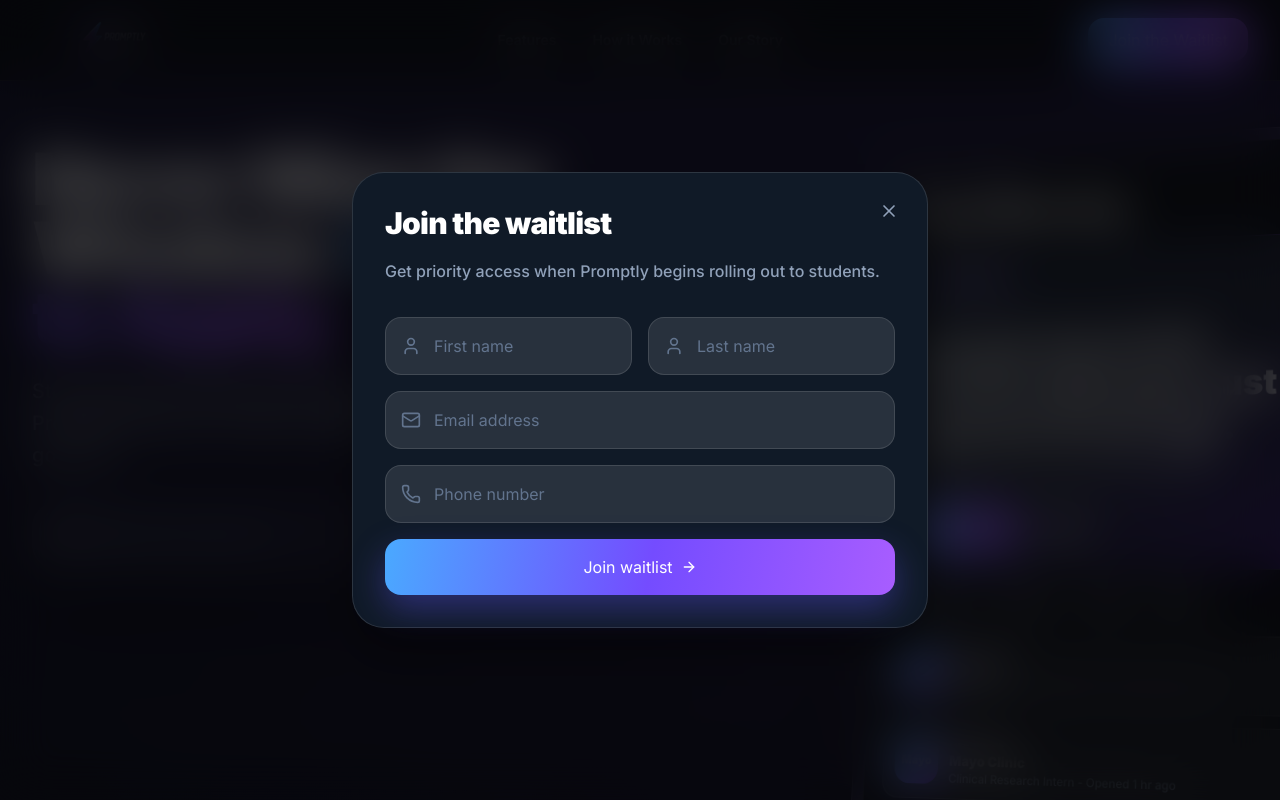
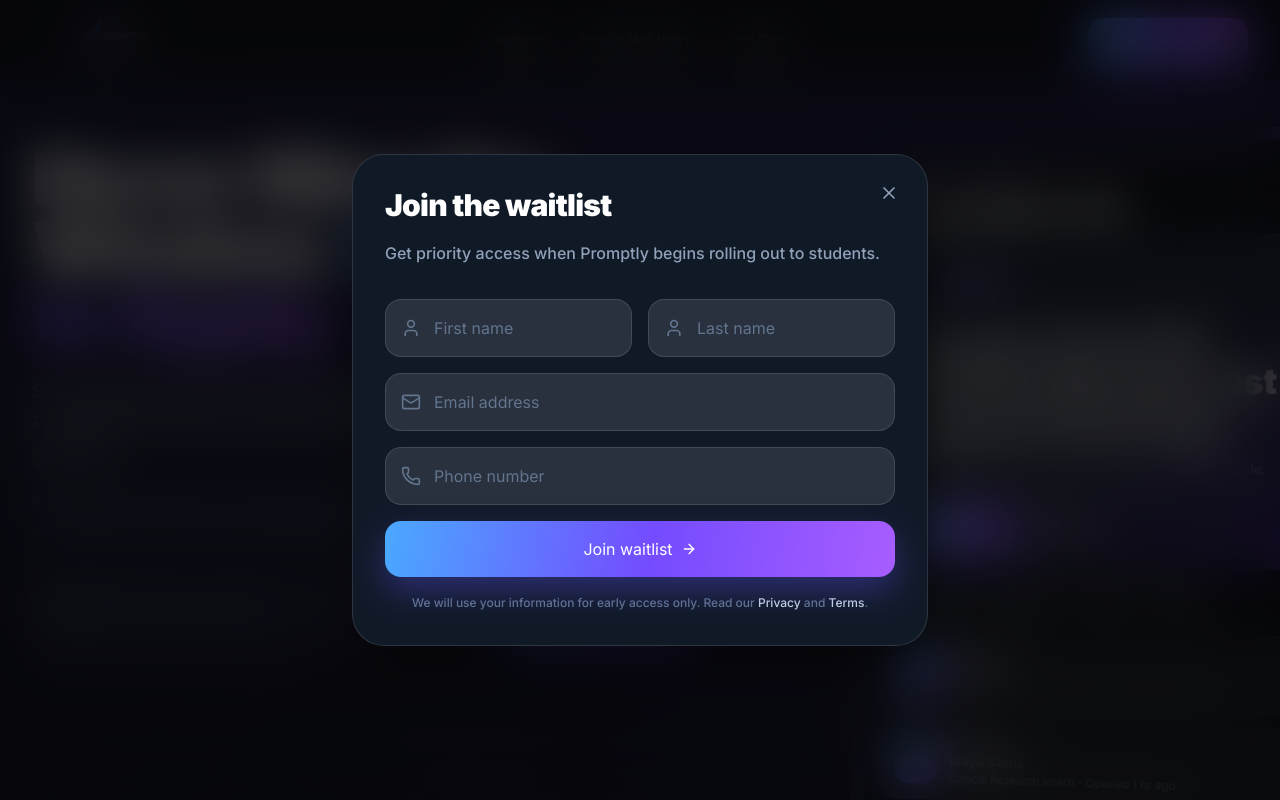
Before and after one commit to camerondhicks/promptly-homepage, a React (Vite) app: page / in a window 1280 px wide. Both pictures are taken after a click on the button "Join the Waitlist". Shown: the top 800 px of the page. Built offline with nearby package versions, Linux system fonts and the light colour scheme.

Commit message:
Update pre-launch copy and privacy links

```diff
--- a/src/App.jsx
+++ b/src/App.jsx
@@ -18,24 +18,24 @@
 
 const navLinks = [
   { label: "Features", href: "#features" },
-  { label: "How it Works", href: "#how-it-works" },
+  { label: "How It Will Work", href: "#how-it-works" },
   { label: "Our Story", href: "#our-story" },
 ];
 
 const features = [
   {
     title: "Live Openings Feed",
-    body: "Filter instantly by Technology, Healthcare, Science, and Policy. Track exact deadlines and opening times.",
+    body: "Students will filter instantly by Technology, Healthcare, Science, and Policy while tracking exact deadlines and opening times.",
     icon: Radar,
   },
   {
     title: "Recruiting Cycles Timeline",
-    body: "Visualize the entire year. Know exactly when companies like NASA, Mayo Clinic, and Spotify typically open their applications.",
+    body: "Students will visualize the entire year and know when companies like NASA, Mayo Clinic, and Spotify typically open their applications.",
     icon: CalendarDays,
   },
   {
     title: "Multi-Channel Alerts",
-    body: "Receive instant push notifications directly to your lock screen, alongside daily email digests and SMS alerts for time-sensitive roles.",
+    body: "Students will receive instant push notifications directly to their lock screen, alongside daily email digests and SMS alerts for time-sensitive roles.",
     icon: Bell,
   },
 ];
@@ -43,36 +43,36 @@
 const steps = [
   {
     title: "Set Your Filters",
-    body: "Select your major, graduation year, and target industries.",
+    body: "You will select your major, graduation year, and target industries.",
     icon: Filter,
   },
   {
     title: "Save Your Firms",
-    body: "Star the companies you care about most to keep them close.",
+    body: "You will star the companies you care about most to keep them close.",
     icon: Star,
   },
   {
     title: "Get Notified",
-    body: "Wait for the ping. Apply before the competition even knows the role exists.",
+    body: "Promptly will ping you so you can apply before the competition even knows the role exists.",
     icon: Zap,
   },
 ];
 
 const faqItems = [
   {
-    question: "How fast are the notifications?",
+    question: "How fast will the notifications be?",
     answer:
-      "Promptly is built around instant alerts. When a tracked opportunity is published, the product is designed to send students a push notification immediately so they can apply while the window is still fresh.",
+      "Promptly will be built around instant alerts. When a tracked opportunity is published, the product will be designed to notify students immediately so they can apply while the window is still fresh.",
   },
   {
-    question: "What industries do you track?",
+    question: "What industries will Promptly track?",
     answer:
-      "Promptly tracks opportunities across Technology, Healthcare, Science, Policy, and adjacent student-focused fields like Finance, Consulting, Education, Design, Marketing, and Media.",
+      "Promptly will track opportunities across Technology, Healthcare, Science, Policy, and adjacent student-focused fields like Finance, Consulting, Education, Design, Marketing, and Media.",
   },
   {
-    question: "Is there a mobile app?",
+    question: "Will there be a mobile app?",
     answer:
-      "Yes. Promptly is planned as both a web app and phone app, so students can manage their search from a dashboard and still receive time-sensitive alerts directly on their lock screen.",
+      "Yes. Promptly will launch as both a web app and phone app, so students will be able to manage their search from a dashboard and receive time-sensitive alerts directly on their lock screen.",
   },
   {
     question: "Can I follow specific companies?",
@@ -82,15 +82,15 @@
   {
     question: "Will I get too many alerts?",
     answer:
-      "Promptly is designed to keep alerts focused. You choose your industries, interests, and targets, then receive instant notifications for time-sensitive matches alongside calmer digest-style updates.",
+      "Promptly will be designed to keep alerts focused. Students will choose their industries, interests, and targets, then receive instant notifications for time-sensitive matches alongside calmer digest-style updates.",
   },
   {
-    question: "Is Promptly only for internships?",
+    question: "How will Promptly find openings faster than job boards?",
     answer:
-      "The first focus is competitive internships and early-career roles, but the same timing problem exists across fellowships, research programs, pre-professional opportunities, and student pipelines.",
+      "Promptly will monitor the career pages of companies students follow, not just job boards, so they can hear about roles closer to the moment they are released.",
   },
   {
-    question: "What happens after I join the waitlist?",
+    question: "What will happen after I join the waitlist?",
     answer:
       "You will be part of the Promptly pre-launch group. We will use your submission to plan early access, share product updates, and invite students in as the platform opens.",
   },
@@ -113,6 +113,27 @@
   lastName: "",
   email: "",
   phone: "",
+};
+
+const legalContent = {
+  privacy: {
+    eyebrow: "Privacy",
+    title: "Privacy at Promptly",
+    body: [
+      "Promptly will collect waitlist information, including names, email addresses, and phone numbers, so we can manage early access, send product updates, and contact students about the pre-launch program.",
+      "We will not sell your contact information or share it with outside advertisers or unrelated third parties. Waitlist information will stay private inside Promptly's waitlist workflow and will only be used for launch communications, early access, and direct support.",
+      "You will be able to unsubscribe from Promptly updates at any time by contacting us.",
+    ],
+  },
+  terms: {
+    eyebrow: "Terms",
+    title: "Pre-Launch Terms",
+    body: [
+      "Promptly is currently pre-launch, so joining the waitlist does not guarantee immediate access or availability on a specific date.",
+      "Early access invitations, features, and supported opportunity sources may change as the product is developed.",
+      "By joining the waitlist, you agree that Promptly may use your submitted contact information to communicate with you about early access, product updates, and launch-related announcements.",
+    ],
+  },
 };
 
 function Logo() {
@@ -157,7 +178,52 @@
   );
 }
 
-function WaitlistModal({ isOpen, onClose }) {
+function LegalModal({ view, onClose }) {
+  if (!view) return null;
+
+  const content = legalContent[view];
+
+  return (
+    <div
+      className="fixed inset-0 z-[110] flex items-center justify-center bg-black/70 px-4 py-6 backdrop-blur-xl"
+      role="dialog"
+      aria-modal="true"
+      aria-labelledby="legal-title"
+    >
+      <div className="relative w-full max-w-2xl rounded-[2rem] border border-white/12 bg-[#101a27] p-6 shadow-2xl shadow-black/50 sm:p-8">
+        <button
+          type="button"
+          onClick={onClose}
+          className="absolute right-5 top-5 rounded-full p-2 text-slate-400 transition hover:bg-white/8 hover:text-white"
+          aria-label={`Close ${content.eyebrow}`}
+        >
+          <X className="h-5 w-5" />
+        </button>
+
+        <p className="section-kicker">{content.eyebrow}</p>
+        <h2 id="legal-title" className="mt-4 text-3xl font-black tracking-tight text-white">
+          {content.title}
+        </h2>
+        <div className="mt-6 space-y-4">
+          {content.body.map((paragraph) => (
+            <p key={paragraph} className="text-sm font-medium leading-7 text-slate-300 sm:text-base">
+              {paragraph}
+            </p>
+          ))}
+        </div>
+        <button
+          type="button"
+          onClick={onClose}
+          className="gradient-button mt-8 rounded-2xl px-6 py-3 text-sm font-black text-white transition hover:-translate-y-0.5"
+        >
+          Done
+        </button>
+      </div>
+    </div>
+  );
+}
+
+function WaitlistModal({ isOpen, onClose, onOpenLegal }) {
   const [form, setForm] = useState(waitlistInitialState);
   const [status, setStatus] = useState("idle");
   const [error, setError] = useState("");
@@ -302,6 +368,25 @@
                 {status === "submitting" ? "Joining..." : "Join waitlist"}
                 <ArrowRight className="h-4 w-4" />
               </button>
+              <p className="text-center text-xs font-medium leading-5 text-slate-500">
+                We will use your information for early access only. Read our{" "}
+                <button
+                  type="button"
+                  onClick={() => onOpenLegal("privacy")}
+                  className="font-bold text-slate-300 transition hover:text-white"
+                >
+                  Privacy
+                </button>{" "}
+                and{" "}
+                <button
+                  type="button"
+                  onClick={() => onOpenLegal("terms")}
+                  className="font-bold text-slate-300 transition hover:text-white"
+                >
+                  Terms
+                </button>
+                .
+              </p>
             </form>
           </>
         )}
@@ -317,12 +402,11 @@
   }
 
   return (
+    <div className={compact ? "max-w-xl" : "max-w-2xl"}>
       <form
         id={compact ? undefined : "waitlist"}
         onSubmit={handleSubmit}
-      className={`glass flex w-full flex-col gap-3 rounded-3xl p-2 sm:flex-row ${
-        compact ? "max-w-xl" : "max-w-2xl"
-      }`}
+        className="glass flex w-full flex-col gap-3 rounded-3xl p-2 sm:flex-row"
       >
         <label className="sr-only" htmlFor={compact ? "footer-email" : "hero-email"}>
           Email address
@@ -346,6 +430,10 @@
           <ArrowRight className="h-4 w-4" />
         </button>
       </form>
+      <p className="mt-3 text-center text-xs font-bold text-slate-500 sm:text-left">
+        Free to join • No spam • Unsubscribe anytime
+      </p>
+    </div>
   );
 }
 
@@ -387,7 +475,7 @@
                 Google Associate Product Manager just opened 18 min ago.
               </h3>
               <p className="mt-3 text-sm font-semibold text-slate-300">
-                Deadline Nov 4, 2025. Summer 2026 application.
+                Deadline listed by company. Upcoming internship cycle.
               </p>
               <div className="mt-6 flex flex-wrap gap-3">
                 <span className="gradient-button inline-flex rounded-2xl px-5 py-3 text-sm font-black text-white">
@@ -405,7 +493,7 @@
               </span>
               <h3 className="mt-5 text-xl font-black text-white">Always watching</h3>
               <p className="mt-2 text-sm font-medium leading-6 text-slate-400">
-                Only live, relevant openings make it here.
+                Only live, relevant openings will make it here.
               </p>
             </div>
           </div>
@@ -459,7 +547,7 @@
             </div>
             <p className="text-xs font-black uppercase tracking-wide text-white/75">Promptly Alert</p>
             <h4 className="mt-2 text-lg font-black leading-tight text-white">Google APM just opened.</h4>
-            <p className="mt-2 text-xs font-semibold text-white/75">Tap to view deadline and apply.</p>
+            <p className="mt-2 text-xs font-semibold text-white/75">Deadline and application link ready.</p>
           </div>
           <div className="mt-4 space-y-2">
             <div className="h-3 rounded-full bg-white/12" />
@@ -480,8 +568,12 @@
             Never Miss the Window. <span className="gradient-text">Be the First to Apply.</span>
           </h1>
           <p className="mt-6 max-w-2xl text-lg font-medium leading-8 text-slate-300 sm:text-xl">
-            Stop finding out about top-tier internships days after they open. Promptly sends you instant notifications
-            the second an opportunity goes live.
+            Stop finding out about top-tier internships days after they open. Promptly will send you instant
+            notifications the second an opportunity goes live.
+          </p>
+          <p className="mt-4 max-w-2xl text-sm font-semibold leading-7 text-slate-400 sm:text-base">
+            Promptly will monitor the career pages of companies you follow, not just job boards, so you will hear about
+            roles closer to the moment they are released.
           </p>
           <div className="mt-8">
             <WaitlistCTA onOpenWaitlist={onOpenWaitlist} />
@@ -518,7 +610,7 @@
       <div className="mx-auto max-w-7xl">
         <div className="mx-auto max-w-3xl text-center">
           <p className="section-kicker">Features</p>
-          <h2 className="mt-4 text-4xl font-black tracking-tight text-white sm:text-5xl">What it Does</h2>
+          <h2 className="mt-4 text-4xl font-black tracking-tight text-white sm:text-5xl">What It Will Do</h2>
         </div>
         <div className="mt-12 grid gap-4 md:grid-cols-3">
           {features.map((feature) => (
@@ -535,7 +627,7 @@
     <section id="how-it-works" className="border-y border-white/10 bg-black/14 px-5 py-24 sm:px-8">
       <div className="mx-auto max-w-7xl">
         <div className="mx-auto max-w-3xl text-center">
-          <p className="section-kicker">How it Works</p>
+          <p className="section-kicker">How It Will Work</p>
           <h2 className="mt-4 text-4xl font-black tracking-tight text-white sm:text-5xl">Step-by-Step</h2>
         </div>
         <div className="mt-12 grid gap-4 lg:grid-cols-3">
@@ -576,9 +668,10 @@
               </span>
             </div>
             <div className="mb-4 rounded-2xl border border-violet-300/20 bg-gradient-to-br from-sky-400/12 to-violet-600/18 p-5">
-              <p className="text-4xl font-black tracking-tight text-white">70-80%</p>
+              <p className="text-2xl font-black tracking-tight text-white">Rolling review moves fast.</p>
               <p className="mt-2 text-sm font-bold leading-6 text-slate-300">
-                of corporate employers use rolling, first-come application review for many early-career roles.
+                Many competitive roles review candidates as applications arrive, so finding the posting early can
+                create a real advantage.
               </p>
             </div>
             <div className="space-y-3">
@@ -609,8 +702,8 @@
               institutions. The platform was built upon a frustrating truth: getting a foot in the door is not just
               about qualifications; a large part is almost entirely about timing. Highly qualified candidates often miss
               out on career-defining internships simply because they discover the postings a few days too late. Created
-              to prevent the window for these opportunities from closing before applicants even know they are open,
-              Promptly is now leveling the playing field. Today, the platform bridges the critical gap between
+              to prevent the window for these opportunities from closing before applicants even know they are open, the
+              platform will help level the playing field. Promptly will bridge the critical gap between
               exceptional talent and perfect timing.
             </p>
           </div>
@@ -668,7 +761,7 @@
   );
 }
 
-function Footer({ onOpenWaitlist }) {
+function Footer({ onOpenWaitlist, onOpenLegal }) {
   return (
     <footer className="px-5 py-12 sm:px-8">
       <div className="mx-auto max-w-7xl">
@@ -677,14 +770,14 @@
             <div>
               <Logo />
               <p className="mt-4 max-w-xl text-sm font-medium leading-7 text-slate-300">
-                Join the waitlist to get instant internship and job alerts the second they go live.
+                Join the waitlist to get instant internship and job alerts when Promptly launches.
               </p>
               <div className="mt-5 flex flex-wrap gap-4 text-sm font-bold text-slate-400">
                 <a className="transition hover:text-white" href="#features">
                   Features
                 </a>
                 <a className="transition hover:text-white" href="#how-it-works">
-                  How it Works
+                  How It Will Work
                 </a>
                 <a className="transition hover:text-white" href="#our-story">
                   Our Story
@@ -692,6 +785,12 @@
                 <a className="transition hover:text-white" href="mailto:hello@joinpromptly.com">
                   Contact
                 </a>
+                <button className="transition hover:text-white" type="button" onClick={() => onOpenLegal("privacy")}>
+                  Privacy
+                </button>
+                <button className="transition hover:text-white" type="button" onClick={() => onOpenLegal("terms")}>
+                  Terms
+                </button>
               </div>
             </div>
             <div>
@@ -710,6 +809,7 @@
 
 function App() {
   const [isWaitlistOpen, setIsWaitlistOpen] = useState(false);
+  const [legalView, setLegalView] = useState(null);
 
   return (
     <main className="app-shell min-h-screen">
@@ -719,8 +819,13 @@
       <HowItWorks />
       <OurStory />
       <FAQ />
-      <Footer onOpenWaitlist={() => setIsWaitlistOpen(true)} />
-      <WaitlistModal isOpen={isWaitlistOpen} onClose={() => setIsWaitlistOpen(false)} />
+      <Footer onOpenWaitlist={() => setIsWaitlistOpen(true)} onOpenLegal={setLegalView} />
+      <WaitlistModal
+        isOpen={isWaitlistOpen}
+        onClose={() => setIsWaitlistOpen(false)}
+        onOpenLegal={setLegalView}
+      />
+      <LegalModal view={legalView} onClose={() => setLegalView(null)} />
     </main>
   );
 }
```
Also changed, not shown: 1 other file (tests, documents, lock files or other folders). Lines whose indentation alone changed are shown as unchanged.
